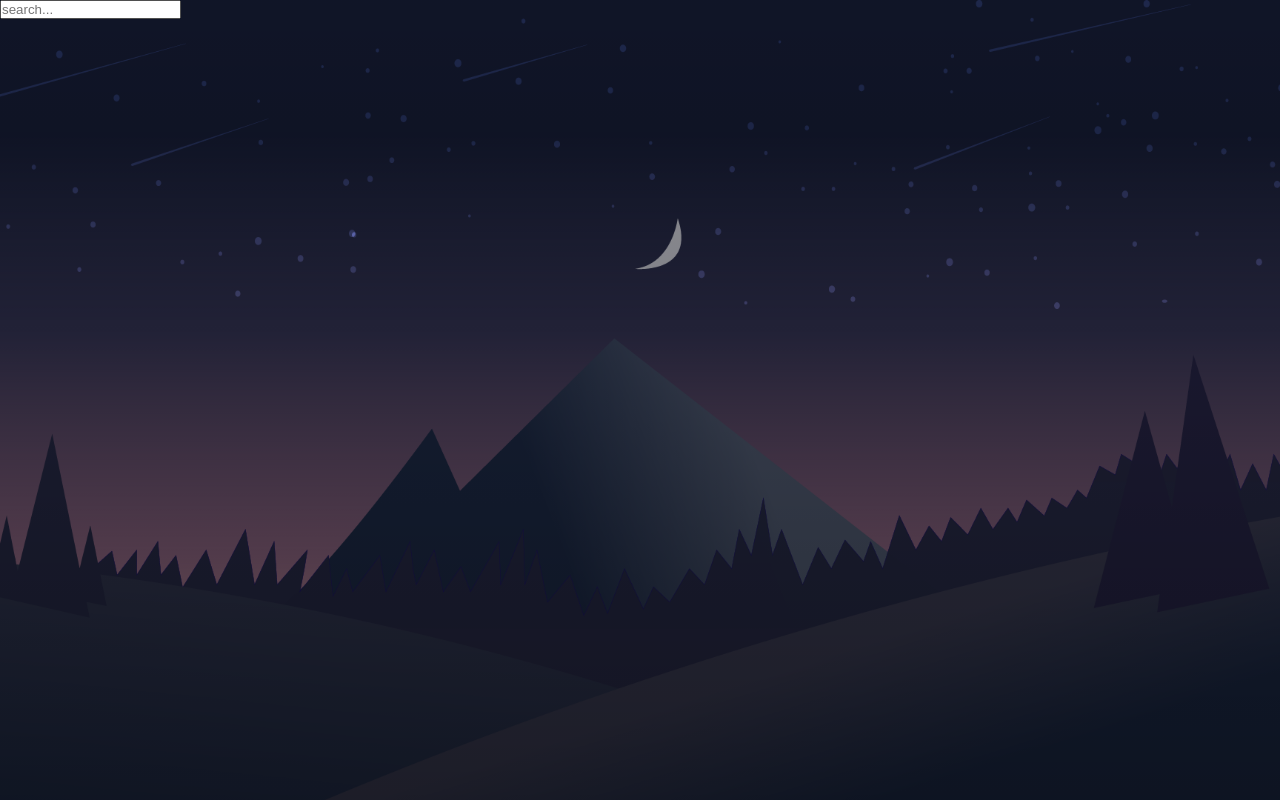
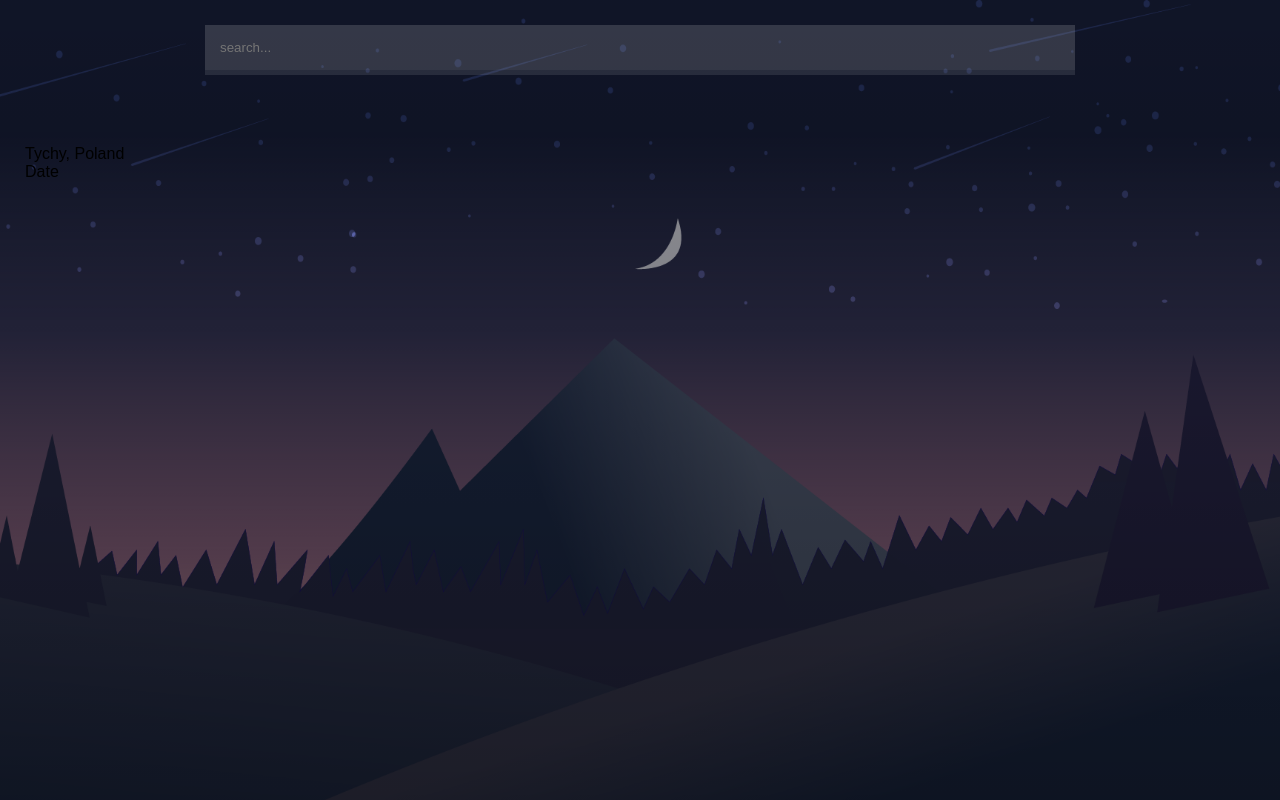
Before and after one commit to ajiiz/weather-react-app, a React (Create React App) app: page / in a window 1280 px wide. Built offline with nearby package versions, Linux system fonts and the light colour scheme.

Commit message:
Modified the structure and added new components

```diff
--- a/src/components/App.js
+++ b/src/components/App.js
@@ -1,16 +1,13 @@
 import React,{ useState }from 'react'
+import SearchBox from './SearchBox'
+import LocationBox from './LocationBox'
 
 const App = () => {
     return (
         <div className="app">
             <main>
-                <div className="search-box">
-                    <input
-                        type="text"
-                        className="search-bar"
-                        placeholder="search..."
-                    />
-                </div>
+                <SearchBox />
+                <LocationBox />
             </main>
         </div>
     )
--- /dev/null
+++ b/src/components/LocationBox.js
@@ -0,0 +1,13 @@
+import React, { useEffect } from 'react'
+
+const LocationBox = () => {
+
+    return (
+        <div className="location-box">
+            <div className="location">Tychy, Poland</div>
+            <div className="date">Date</div>
+        </div>
+    )
+}
+
+export default LocationBox
--- /dev/null
+++ b/src/components/SearchBox.js
@@ -0,0 +1,15 @@
+import React from 'react'
+
+const SearchBox = () => {
+    return (
+        <div className="search-box">
+            <input
+                type="text"
+                className="search-bar"
+                placeholder="search..."
+            />
+        </div>
+    )
+}
+
+export default SearchBox
--- a/src/styles/index.css
+++ b/src/styles/index.css
@@ -18,8 +18,35 @@ body {
 main {
     min-height: 100vh;
     background-image: linear-gradient(to bottom, rgba(0, 0, 0, 0.2), rgba(0, 0, 0, 0.5));
+    padding: 25px;
 }
 
 .search-box {
+    width: 100%;
+    margin: 0px 0px 75px;
+    display: flex;
+    justify-content: center;
+}
 
+.search-box .search-bar {
+    flex: 0.7;
+    width: 100%;
+    padding: 15px;
+    font-size-adjust: initial;
+    color: white;
+
+    appearance: none;
+    background: none;
+    border: none;
+    outline: none;
+
+    background-color: rgba(255, 255, 255, 0.15);
+    box-shadow: 0px 5px rgba(255, 255, 255, 0.1);
+
+    transition: 0.4s ease;
 }
+
+.search-box .search-bar:focus {
+    background-color: rgba(255, 255, 255, 0.25);
+    box-shadow: 0px 5px rgba(255, 255, 255, 0.2);
+}
```
